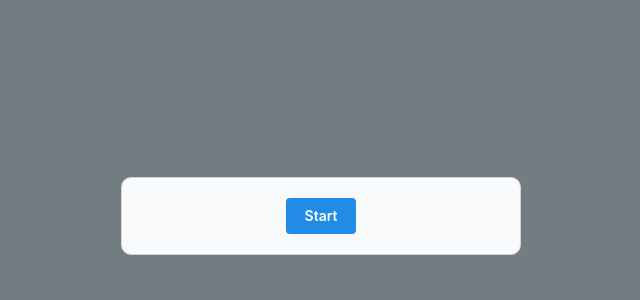
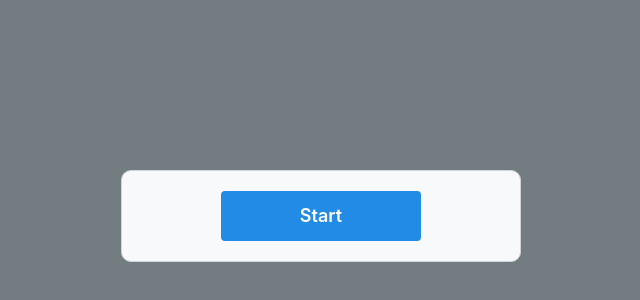
Before and after one commit to GuillermoCasalCaro/chess-rpg, a React (Vite) app: page / in a window 1280 px wide. Shown: the part 184-484 px from the top of the page, without its empty margins (319-959 px from the left). Built offline with nearby package versions, Linux system fonts and the light colour scheme.

Commit message:
restartd button

```diff
--- a/src/menu/Menu.tsx
+++ b/src/menu/Menu.tsx
@@ -1,5 +1,7 @@
 import { Button, Container } from '@mantine/core';
 import { GameState, useGameStateStore } from '../state/gameStateStore';
+import { initialPositions } from '../game-screen/initialPositision';
+import { usePiecePositionsStore } from '../state/piecePositionsStore';
 
 interface MenuProps {
     onStartGame: () => void;
@@ -8,6 +10,7 @@ interface MenuProps {
 
 export const Menu = ({ onStartGame, onContinue }: MenuProps) => {
     const { gameState } = useGameStateStore();
+    const { initializePositions } = usePiecePositionsStore();
 
     return (
         <div
@@ -32,12 +35,45 @@ export const Menu = ({ onStartGame, onContinue }: MenuProps) => {
                     width: '400px',
                 }}
             >
-                {gameState === GameState.Menu && (
-                    <Button onClick={onStartGame}>Start</Button>
-                )}
-                {gameState === GameState.GameStarted && (
-                    <Button onClick={onContinue}>Resume</Button>
-                )}
+                <div
+                    style={{
+                        display: 'flex',
+                        gap: '10px',
+                        flexDirection: 'column',
+                        alignItems: 'center',
+                    }}
+                >
+                    {gameState === GameState.Menu && (
+                        <Button
+                            size="lg"
+                            style={{ width: '200px' }}
+                            onClick={onStartGame}
+                        >
+                            Start
+                        </Button>
+                    )}
+                    {gameState === GameState.GameStarted && (
+                        <>
+                            <Button
+                                size="lg"
+                                style={{ width: '200px' }}
+                                onClick={onContinue}
+                            >
+                                Resume
+                            </Button>
+                            <Button
+                                size="lg"
+                                style={{ width: '200px' }}
+                                onClick={() => {
+                                    initializePositions(initialPositions);
+                                    onContinue();
+                                }}
+                            >
+                                Restart
+                            </Button>
+                        </>
+                    )}
+                </div>
             </Container>
         </div>
     );
```
